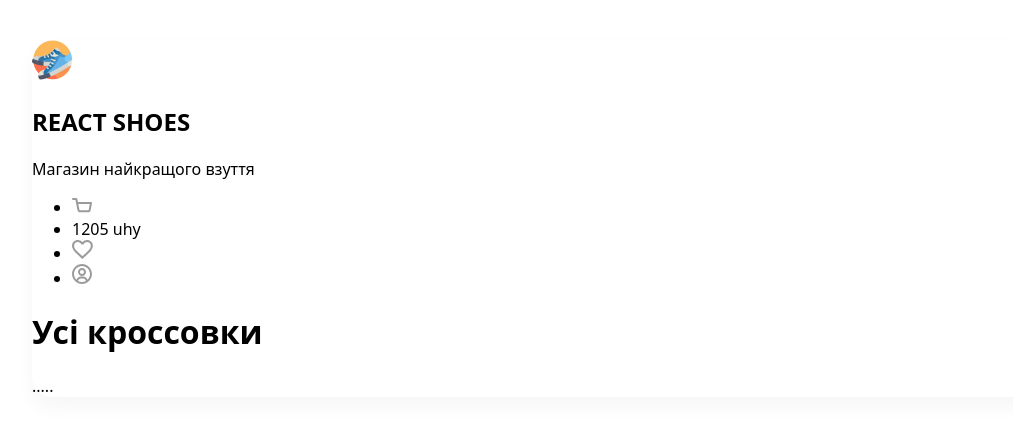
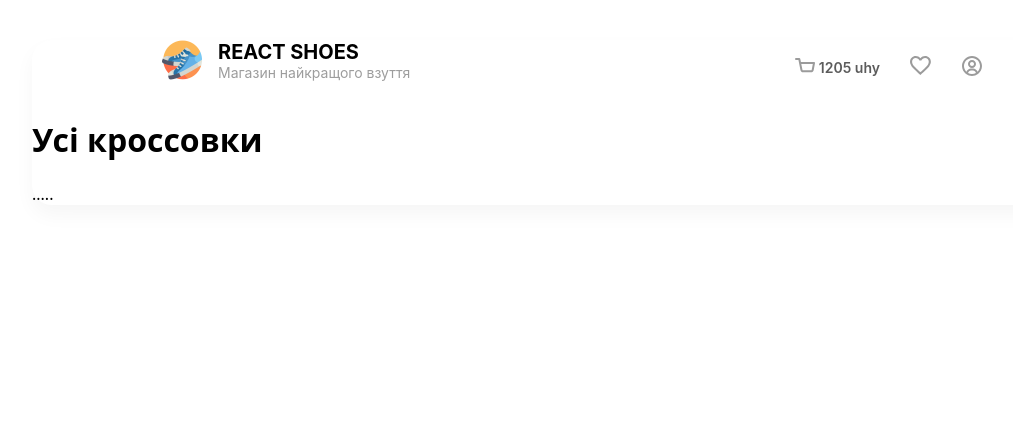
Before and after one commit to liubovridko/react-site-shoes, a React (Create React App) app: page / in a window 1280 px wide. Shown: the top 430 px of the page, without its empty margins (68-1081 px from the left). Built offline with nearby package versions, Linux system fonts and the light colour scheme.

Commit message:
Add style for header

```diff
--- a/src/App.js
+++ b/src/App.js
@@ -17,10 +17,7 @@ function App() {
             <svg width="20" height="15" viewBox="0 0 20 15" fill="none" xmlns="http://www.w3.org/2000/svg">
 			   <path d="M1 1H4.27273L6.46545 11.9555C6.54027 12.3321 6.7452 12.6705 7.04436 12.9113C7.34351 13.1522 7.71784 13.2801 8.10182 13.2727H16.0545C16.4385 13.2801 16.8129 13.1522 17.112 12.9113C17.4112 12.6705 17.6161 12.3321 17.6909 11.9555L19 5.09091H5.09091" stroke="#9B9B9B" strokeWidth="2" strokeLinecap="round" strokeLinejoin="round"/>
 			</svg>
-         </li>
-
-         <li>
-            <span> 1205 uhy</span>
+      <span> 1205 uhy</span>
          </li>
 
           <li>
--- a/src/App.scss
+++ b/src/App.scss
@@ -36,3 +36,60 @@
     transform: rotate(360deg);
   }
 }
+
+.wrapper{
+  header{
+    margin:  auto 130px;
+    display: flex;
+    justify-content: space-between;
+          div.header_left{
+
+            display: flex;
+              img{
+                margin-right: 16px;
+              }
+              .header_info {
+
+                  h2 {
+                    font-family: 'Inter';
+                    font-style: normal;
+                    font-weight: 700;
+                    font-size: 20px;
+                    line-height: 24px;
+                    text-transform: uppercase;
+                    color: #000000;
+                    margin: 0;
+                  }
+                  p{
+                    font-family: 'Inter';
+                    font-style: normal;
+                    font-weight: 400;
+                    font-size: 14px;
+                    line-height: 17px;
+                    color: #9D9D9D;
+                    margin: 0;
+                  }
+              }
+
+          }
+          ul.header_right {
+            list-style: none;
+
+          display: flex;
+               li{
+                 margin-right: 30px;
+                    &:last-of-type {
+                      margin-right: 0;
+                    }
+                    span{
+                    font-family: 'Inter';
+                    font-style: normal;
+                    font-weight: 600;
+                    font-size: 14px;
+                    line-height: 17px;
+                    color: #5C5C5C;
+                    }
+               }
+          }
+  }
+}
```
